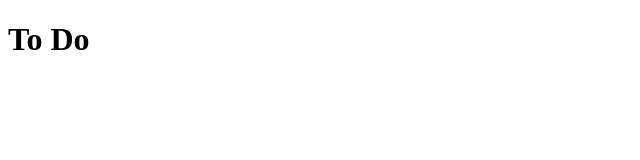
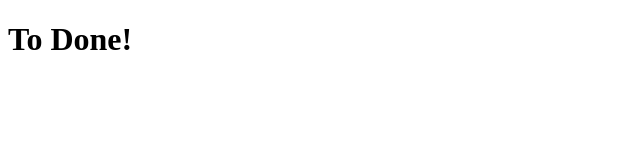
Before and after one commit to emanmbaba/Sample-ToDo, a plain HTML site: page index.html in a window 1280 px wide. Shown: the full height of the page, 0-640 px from the left. Drawn offline with Linux system fonts and the light colour scheme.

Commit message:
To Done added in index.html

```diff
--- a/index.html
+++ b/index.html
@@ -6,6 +6,6 @@
     <meta name="viewport" content="width=device-width, initial-scale=1.0">
 </head>
 <body>
-   <h1>To Do</h1>
+   <h1>To Done!</h1>
 </body>
 </html>
```
